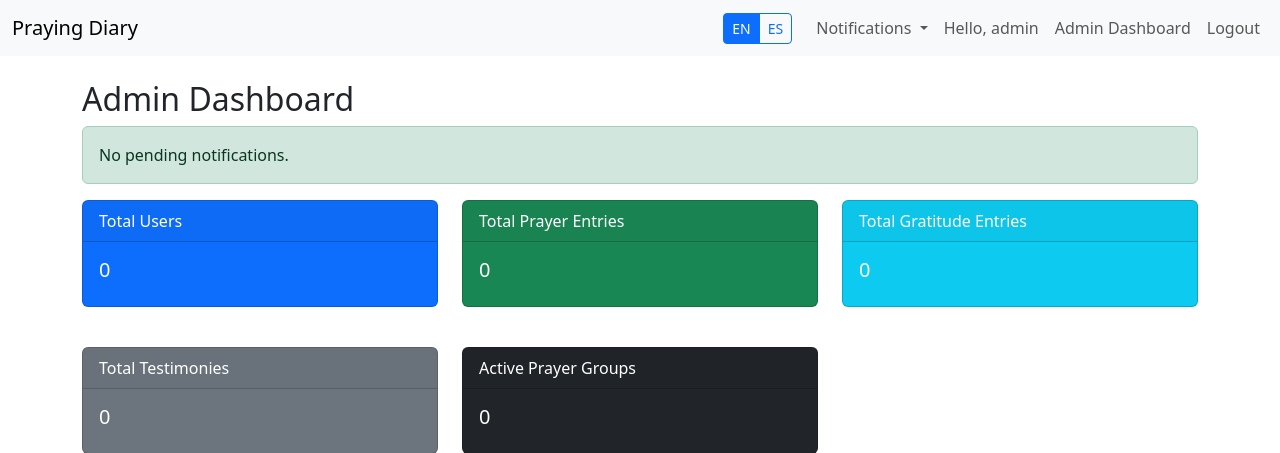
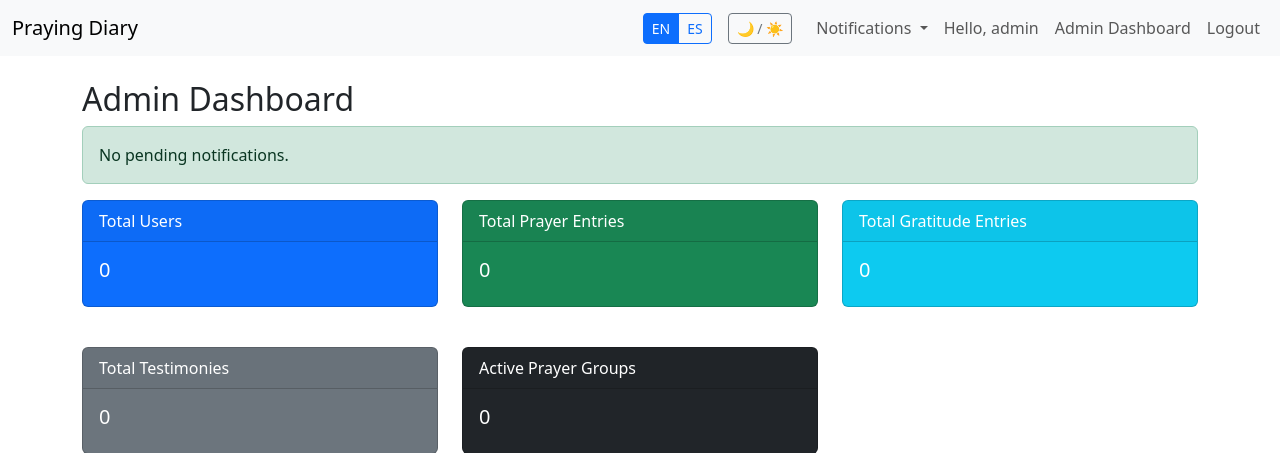
Before and after one commit to arm00pv/pray, a Flask app: page /admins/dashboard in a window 1280 px wide. Shown: the top 453 px of the page. Run offline with Flask 3, Linux system fonts and the light colour scheme; a user stored in the database is signed in; data that the repository does not hold is empty.

Commit message:
feat: add dark mode and prayer-to-testimony conversion
- Implemented Dark Mode toggle using Bootstrap 5.3 `data-bs-theme` and local storage persistence.
- Added 'Share as Testimony' button to User Dashboard for fulfilled prayers.
- Updated Testimony submission form to accept pre-filled content via query parameters.
- Updated Spanish translations for new UI elements.
- Verified changes with unit tests and frontend verification scripts.

```diff
--- a/templates/base.html
+++ b/templates/base.html
@@ -1,5 +1,5 @@
 <!DOCTYPE html>
-<html lang="en">
+<html lang="en" data-bs-theme="light">
 <head>
     <meta charset="UTF-8">
     <meta name="viewport" content="width=device-width, initial-scale=1.0">
@@ -21,6 +21,13 @@
                             <a href="{{ url_for('language.set_language', lang_code='en') }}" class="btn btn-sm {% if session.get('language') == 'en' or not session.get('language') %}btn-primary{% else %}btn-outline-primary{% endif %}">EN</a>
                             <a href="{{ url_for('language.set_language', lang_code='es') }}" class="btn btn-sm {% if session.get('language') == 'es' %}btn-primary{% else %}btn-outline-primary{% endif %}">ES</a>
                         </div>
+                    </li>
+
+                    <!-- Theme Toggle -->
+                    <li class="nav-item me-3">
+                        <button class="btn btn-sm btn-outline-secondary" id="themeToggle">
+                            🌙 / ☀️
+                        </button>
                     </li>
 
                     {% if current_user.is_authenticated %}
@@ -80,5 +87,22 @@
         {% block content %}{% endblock %}
     </div>
     <script src="https://cdn.jsdelivr.net/npm/bootstrap@5.3.0/dist/js/bootstrap.bundle.min.js"></script>
+    <script>
+        document.addEventListener('DOMContentLoaded', () => {
+            const toggle = document.getElementById('themeToggle');
+            const html = document.documentElement;
+
+            // Load preference
+            const savedTheme = localStorage.getItem('theme') || 'light';
+            html.setAttribute('data-bs-theme', savedTheme);
+
+            toggle.addEventListener('click', () => {
+                const currentTheme = html.getAttribute('data-bs-theme');
+                const newTheme = currentTheme === 'light' ? 'dark' : 'light';
+                html.setAttribute('data-bs-theme', newTheme);
+                localStorage.setItem('theme', newTheme);
+            });
+        });
+    </script>
 </body>
 </html>
--- a/templates/testimonies.html
+++ b/templates/testimonies.html
@@ -11,7 +11,7 @@
             <div class="card-body">
                 <form action="{{ url_for('testimony.add_testimony') }}" method="POST">
                     <div class="mb-3">
-                        <textarea class="form-control" name="content" rows="3" placeholder="{{ _('Share your testimony...') }}" required></textarea>
+                        <textarea class="form-control" name="content" rows="3" placeholder="{{ _('Share your testimony...') }}" required>{{ request.args.get('content', '') }}</textarea>
                     </div>
                     <button type="submit" class="btn btn-primary">{{ _('Share Testimony') }}</button>
                 </form>
--- a/templates/user_dashboard.html
+++ b/templates/user_dashboard.html
@@ -154,6 +154,11 @@
                             <input type="hidden" name="status" value="fulfilled">
                             <button type="submit" class="btn btn-sm btn-outline-success">{{ _('Fulfilled') }}</button>
                         </form>
+                        {% if entry.status == 'fulfilled' %}
+                            <a href="{{ url_for('testimony.index', content=entry.content) }}" class="btn btn-sm btn-success">
+                                📣 {{ _('Share as Testimony') }}
+                            </a>
+                        {% endif %}
                         <form action="{{ url_for('entry.update_status', entry_id=entry.id) }}" method="POST" class="d-inline">
                             <input type="hidden" name="status" value="dropped">
                             <button type="submit" class="btn btn-sm btn-outline-secondary">{{ _('No longer petition') }}</button>
```
Also changed, not shown: translations/es/LC_MESSAGES/messages.po, 2 other files.
